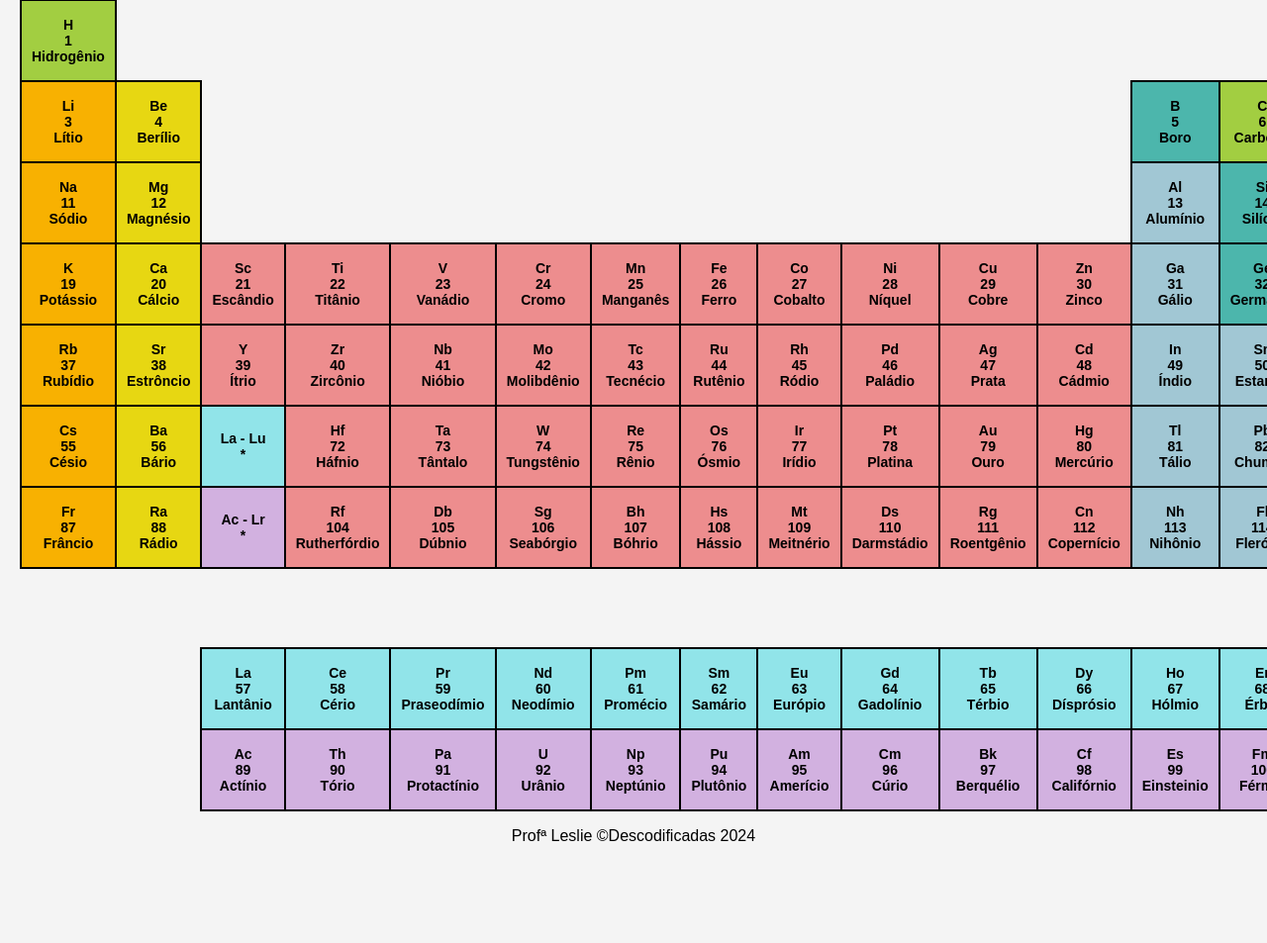
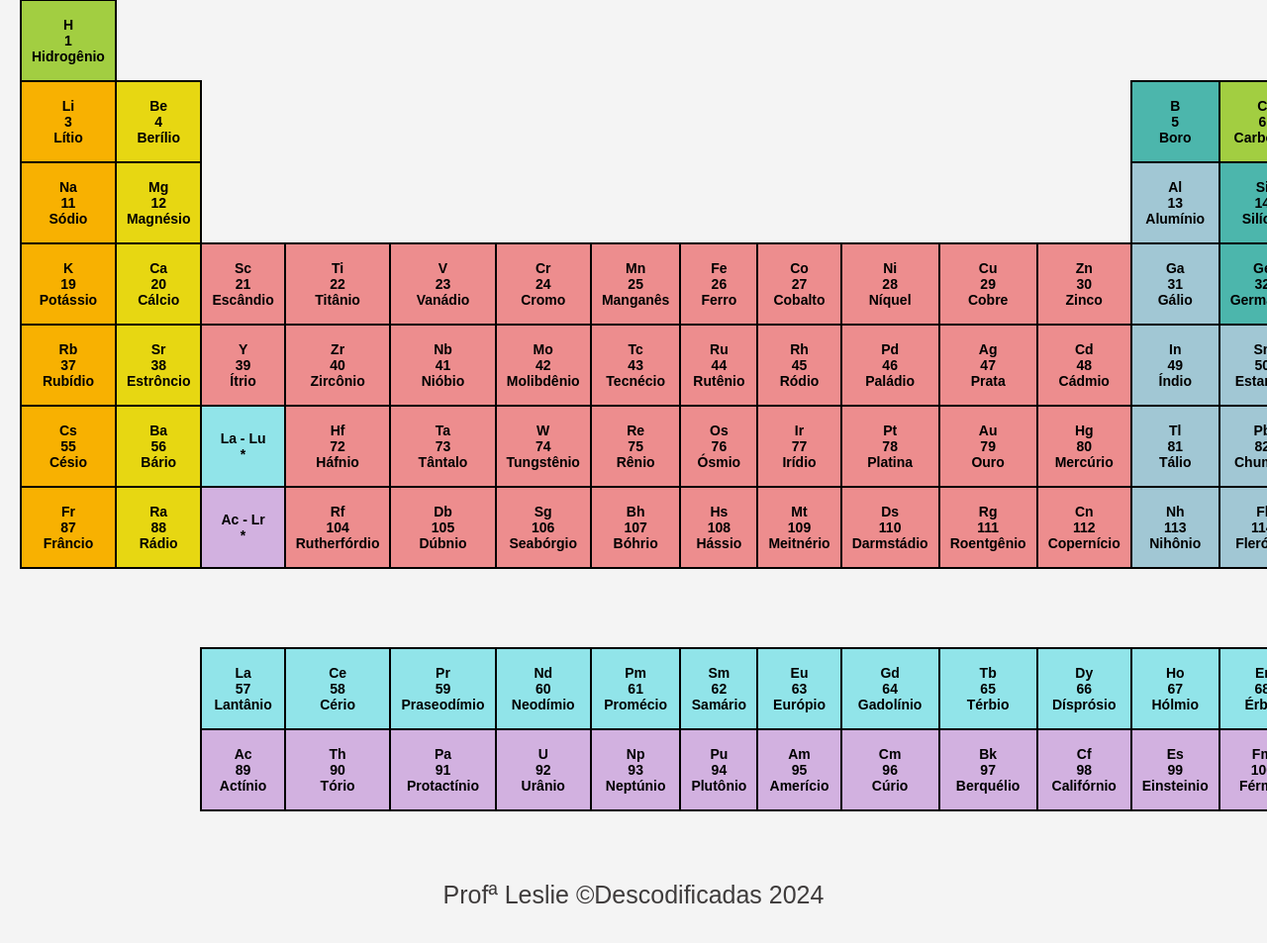
Before and after one commit to LeslieLeite/Tabela_periodica, a plain HTML site: page index.html in a window 1280 px wide. Shown: the part 99-1052 px from the top of the page at 99% size. Before the commit the page ends 989 px from the top, so only its background shows below. Drawn offline with Linux system fonts and the light colour scheme.

Commit message:
Update index.css

```diff
--- a/index.css
+++ b/index.css
@@ -97,3 +97,16 @@ body {
     background-color: #e9c1c1;
 
   }
+
+footer {
+
+    text-align: center;
+    margin-top: 70px;
+
+}
+
+.text_footer {
+  color: #3f3c3c;
+  font-size: 25px;
+
+}
```
